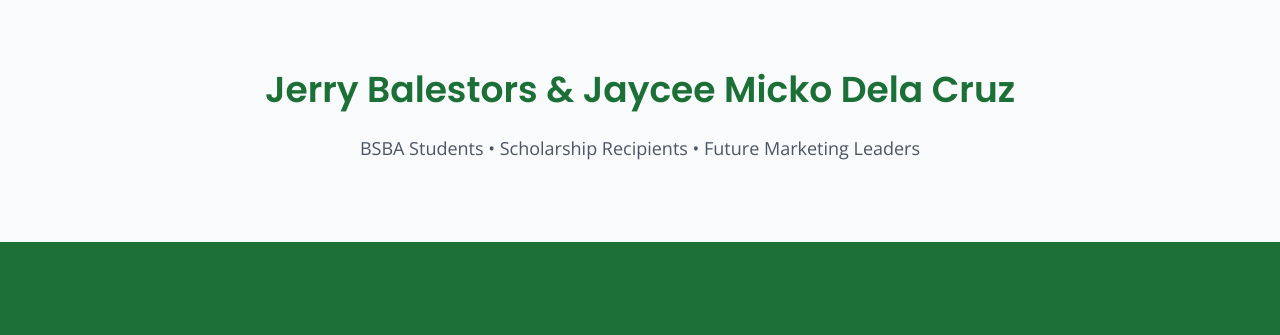
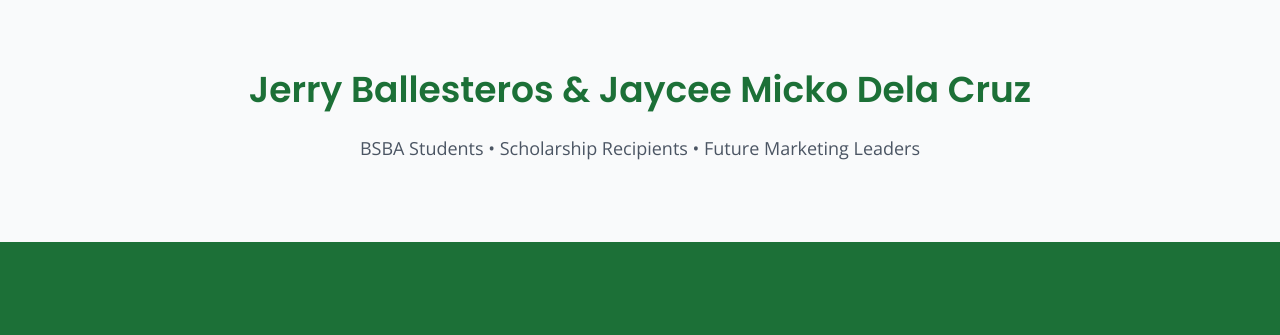
Before and after one commit to mabeyy/micko, a plain HTML site: page index.html in a window 1280 px wide. Shown: the part 420-755 px from the top of the page. Drawn offline with nearby package versions, Linux system fonts and the light colour scheme.

Commit message:
balestors edited

```diff
--- a/index.html
+++ b/index.html
@@ -89,7 +89,7 @@
   <!-- AUTHORS -->
   <section class="py-20 bg-gray-50 text-center fade-up delay-2">
     <div class="max-w-6xl mx-auto px-4 space-y-6">
-      <h2 class="text-4xl font-title text-primary hover:scale-105 transition-transform">Jerry Balestors & Jaycee Micko Dela Cruz</h2>
+      <h2 class="text-4xl font-title text-primary hover:scale-105 transition-transform">Jerry Ballesteros & Jaycee Micko Dela Cruz</h2>
       <p class="mt-2 text-gray-600 text-lg">BSBA Students • Scholarship Recipients • Future Marketing Leaders</p>
     </div>
   </section>
@@ -155,7 +155,7 @@
       <p class="text-lg text-gray-700">Watch Jerry and Jaycee share their PHINMA journey through their vlogs.</p>
       <div class="grid md:grid-cols-2 gap-8 justify-center">
         <div>
-          <h3 class="text-2xl font-title text-primary mb-4">Jerry Balestors</h3>
+          <h3 class="text-2xl font-title text-primary mb-4">Jerry Ballesteros</h3>
           <div class="portrait-wrapper">
             <div class="aspect-portrait bg-black rounded-lg overflow-hidden shadow-lg">
               <video src="assets/jerry_vlog.mp4" controls playsinline></video>
@@ -181,7 +181,7 @@
       <p class="text-lg text-gray-700">Get inspired by Jerry and Jaycee’s creative promotional videos about PHINMA COC.</p>
       <div class="grid md:grid-cols-2 gap-8 justify-center">
         <div>
-          <h3 class="text-2xl font-title text-primary mb-4">Jerry Balestors</h3>
+          <h3 class="text-2xl font-title text-primary mb-4">Jerry Ballesteros</h3>
           <div class="portrait-wrapper">
             <div class="aspect-portrait bg-black rounded-lg overflow-hidden shadow-lg">
               <video src="assets/jerry_promo.mp4" controls playsinline></video>
@@ -206,7 +206,7 @@
       <h2 class="text-4xl font-title text-accent">Motivational Quotes</h2>
       <div class="grid md:grid-cols-2 gap-8">
         <div class="bg-white/10 p-6 rounded-xl shadow-md">
-          <h3 class="text-2xl font-title text-accent mb-4">Jerry Balestors</h3>
+          <h3 class="text-2xl font-title text-accent mb-4">Jerry Ballesteros</h3>
           <ul class="space-y-4 text-lg italic">
             <li>“Giving up won’t make you rich.”</li>
             <li>“Real things take time.”</li>
```
